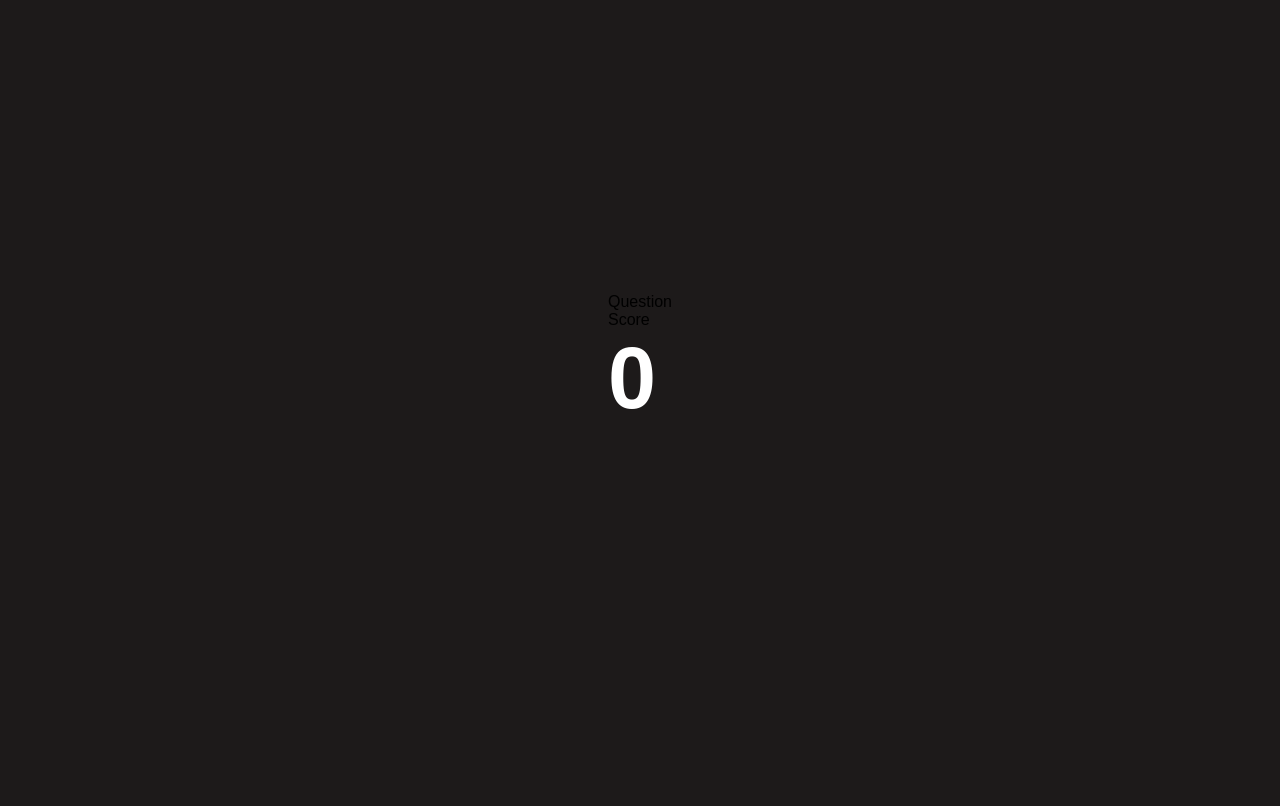
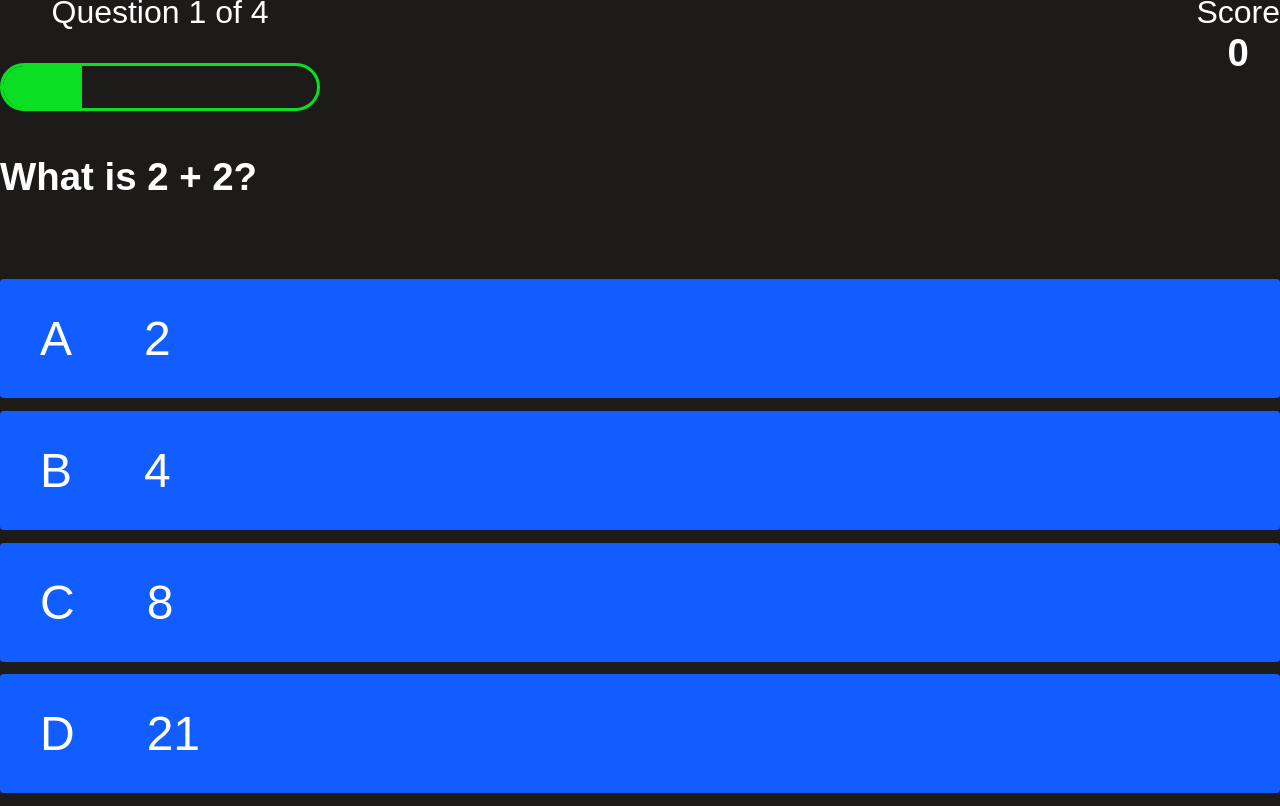
Before and after one commit to Durrple/Quiz-Game, a plain HTML site: page game.html in a window 1280 px wide. Drawn offline with Linux system fonts and the light colour scheme.

Commit message:
added working js code for actual quiz game with temp questions. added score bar and score point counter, etc.

```diff
--- a/assets/css/game.css
+++ b/assets/css/game.css
@@ -0,0 +1,74 @@
+body {
+    color: #fff;
+}
+
+.choice-container {
+    display: flex;
+    margin-bottom: 0.8rem;
+    width: 100%;
+    border-radius: 4px;
+    background: rgb(18, 93, 255);
+    font-size: 3rem;
+    min-width: 80rem;
+}
+
+.choice-container:hover {
+    cursor: pointer;
+    box-shadow: 0 0.4rem 1.4rem 0 rgba(6, 103, 247, 0.5);
+    transform: scale(1.02);
+    transform: transform 100ms;
+}
+
+.choice-prefix {
+    padding: 2rem 2.5rem;
+    color: white;
+}
+
+.choice-text {
+    padding: 2rem;
+    width: 100%;
+}
+
+.correct {
+    background: linear-gradient(32deg, rgba(11, 223, 36) 0%, rgb(41, 232, 111) 100%);
+}
+
+.incorrect {
+    background: linear-gradient(32deg, rgba(230, 29, 29, 1) 0%, rgba(224, 11, 11, 1) 100%);
+}
+
+/* Heads up Display */
+#hud {
+    display: flex;
+    justify-content: space-between;
+}
+
+.hud-prefix {
+    text-align: center;
+    font-size: 2rem;
+}
+
+.hud-main-text {
+    text-align: center;
+}
+
+#progressBar{
+    width: 20rem;
+    height: 3rem;
+    border: 0.2rem solid rgb(11, 223, 36);
+    margin-top: 2rem;
+    border-radius: 50px;
+    overflow: hidden;
+}
+
+#progressBarFull {
+    height: 100%;
+    background: rgb(11, 223, 36);
+    width: 0%;
+}
+
+@media screen and (max-width: 768px) {
+    .choice-container {
+        min-width: 40rem;
+    }
+}
--- a/assets/css/style.css
+++ b/assets/css/style.css
@@ -11,7 +11,7 @@
 }
 
 h1 {
-    font-size: 5.4rem;
+    font-size: 2.4rem;
     color: #fff;
     margin-bottom: 5rem;
 }
--- a/assets/js/game.js
+++ b/assets/js/game.js
@@ -0,0 +1,112 @@
+const question = document.querySelector('#question');
+const choices = Array.from(document.querySelectorAll('.choice-text'));
+const progressText = document.querySelector('#progressText');
+const scoreText = document.querySelector('#score');
+const progressBarFull = document.querySelector('#progressBarFull');
+
+let currentQuestion = {}
+let acceptingAnswers = true
+let score = 0
+let questionCounter = 0
+let availableQuestions = {}
+
+let questions = [
+    {
+        question: 'What is 2 + 2?',
+        choice1: '2',
+        choice2: '4',
+        choice3: '8',
+        choice4: '21',
+        answer: 2,
+    },
+    {
+        question: 'What is 2 + 3?',
+        choice1: '2',
+        choice2: '4',
+        choice3: '5',
+        choice4: '21',
+        answer: 3,
+    },
+    {
+        question: 'What is 2 + 9?',
+        choice1: '11',
+        choice2: '4',
+        choice3: '8',
+        choice4: '21',
+        answer: 1,
+    },
+    {
+        question: 'What is 9 + 10?',
+        choice1: '2',
+        choice2: '4',
+        choice3: '19',
+        choice4: '21',
+        answer: 4,
+    }
+]
+
+const SCORE_POINTS = 100
+const MAX_QUESTIONS = 4
+
+startGame = () => {
+    questionCounter = 0
+    score = 0
+    availableQuestions = [...questions]
+    getNewQuestion()
+}
+
+getNewQuestion = () => {
+    if(availableQuestions.length === 0 || questionCounter > MAX_QUESTIONS) {
+        localStorage.setItem('mostRecentScore', score)
+
+        return window.location.assign('/end.html')
+    }
+
+    questionCounter++
+    progressText.innerText = `Question ${questionCounter} of ${MAX_QUESTIONS}`
+    progressBarFull.style.width = `${(questionCounter/MAX_QUESTIONS) * 100}%`
+
+    const questionsIndex = Math.floor(Math.random() * availableQuestions.length)
+    currentQuestion = availableQuestions[questionsIndex]
+    question.innerText = currentQuestion.question
+
+    choices.forEach(choice => {
+        const number = choice.dataset['number']
+        choice.innerText = currentQuestion['choice' + number]
+    })
+
+    availableQuestions.splice(questionsIndex, 1)
+
+    acceptingAnswers = true
+}
+
+choices.forEach(choice => {
+    choice.addEventListener('click', e => {
+        if(!acceptingAnswers) return
+
+        acceptingAnswers = false
+        const selectedChoice = e.target
+        const selectedAnswer = selectedChoice.dataset['number']
+
+        let classToApply = selectedAnswer == currentQuestion.answer ? 'correct' : 'incorrect'
+
+        if(classToApply === 'correct') {
+            incrementScore(SCORE_POINTS)
+        }
+
+        selectedChoice.parentElement.classList.add(classToApply)
+
+        setTimeout(() => {
+            selectedChoice.parentElement.classList.remove(classToApply)
+            getNewQuestion()
+
+        }, 1000)
+    })
+})
+
+incrementScore = num => {
+    score +=num
+    scoreText.innerHTML = score
+}
+
+startGame()
--- a/game.html
+++ b/game.html
@@ -30,7 +30,25 @@
                     </h1>
                 </div>
             </div>
+            <h1 id="question">What is the answer to this question?</h1>
+            <div class="choice-container">
+                <p class="choice-prefix">A</p>
+                <p class="choice-text" data-number="1">Choice 1</p>
+            </div>
+            <div class="choice-container">
+                <p class="choice-prefix">B</p>
+                <p class="choice-text" data-number="2">Choice 2</p>
+            </div>
+            <div class="choice-container">
+                <p class="choice-prefix">C</p>
+                <p class="choice-text" data-number="3">Choice 3</p>
+            </div>
+            <div class="choice-container">
+                <p class="choice-prefix">D</p>
+                <p class="choice-text" data-number="4">Choice 4</p>
+            </div>
         </div>
     </div>
+    <script src="./assets/js/game.js"></script>
 </body>
 </html>
```
